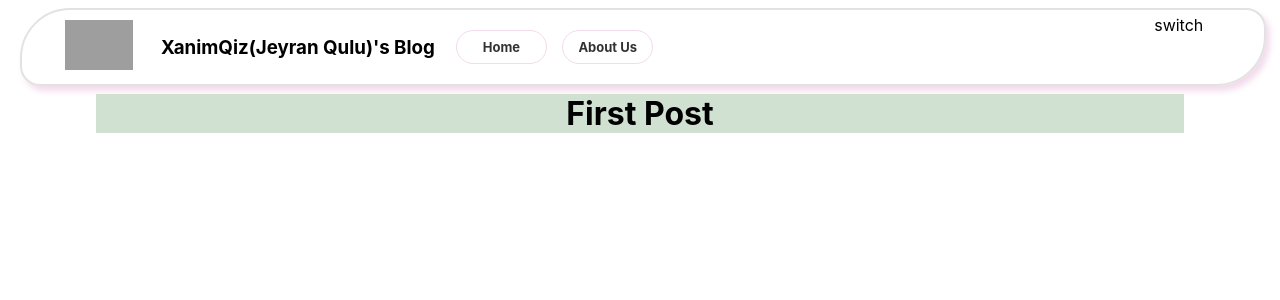
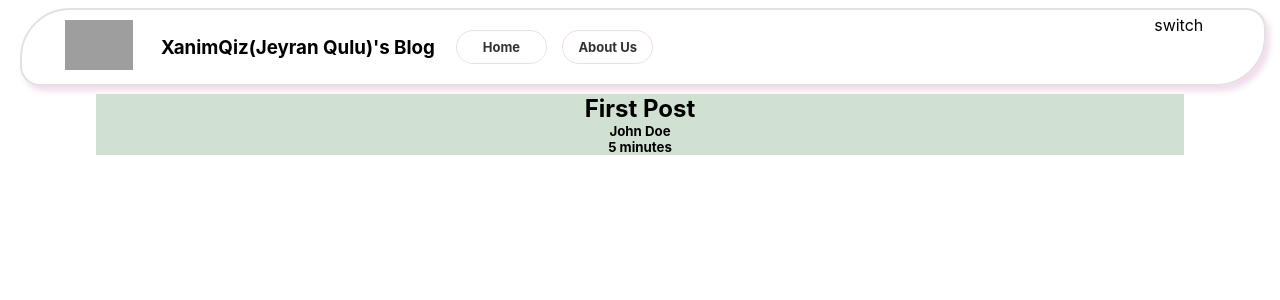
Before and after one commit to zahraRostami1999/blog-app, a React (Create React App) app: page /Post/1 in a window 1280 px wide. Shown: the top 300 px of the page. Built offline with nearby package versions, Linux system fonts and the light colour scheme; data requests are answered from the project's data file; grey boxes are pictures that could not be loaded.

Commit message:
add post's title and authot and readingTime to div that class name is postTitle

```diff
--- a/src/pages/postPage/PostPage.jsx
+++ b/src/pages/postPage/PostPage.jsx
@@ -19,9 +19,12 @@ function PostPage() {
       </div>
       <div className={styled.postContainer}>
         <div className={styled.postSection}>
-          <div>
-            <h1>{post.title}</h1>
+          <div className={styled.postTitle}>
+            <h2>{post.title}</h2>
+            <h5>{post.author}</h5>
+            <h5>{post.readingTime}</h5>
           </div>
+
         </div>
       </div>
     </div>
```
